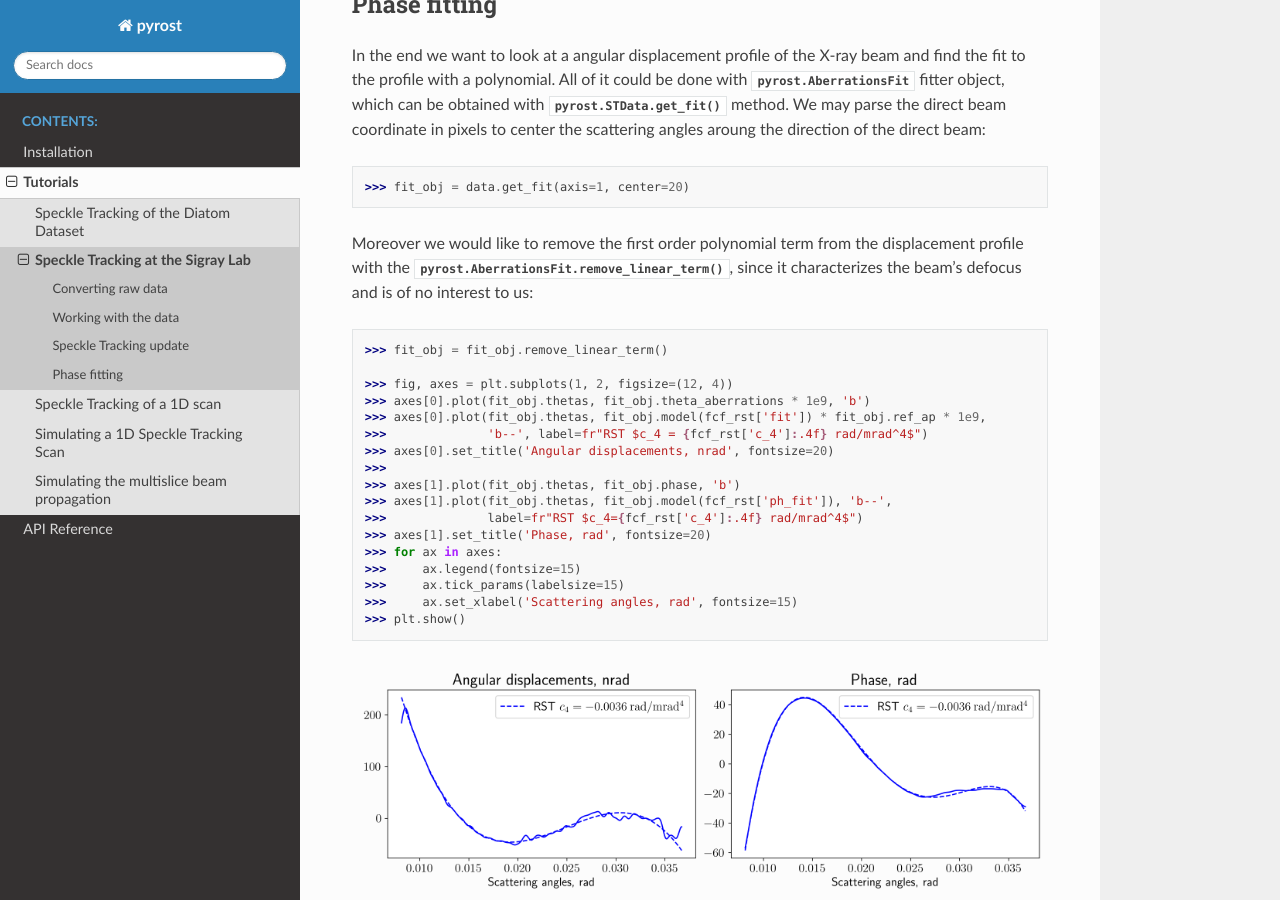
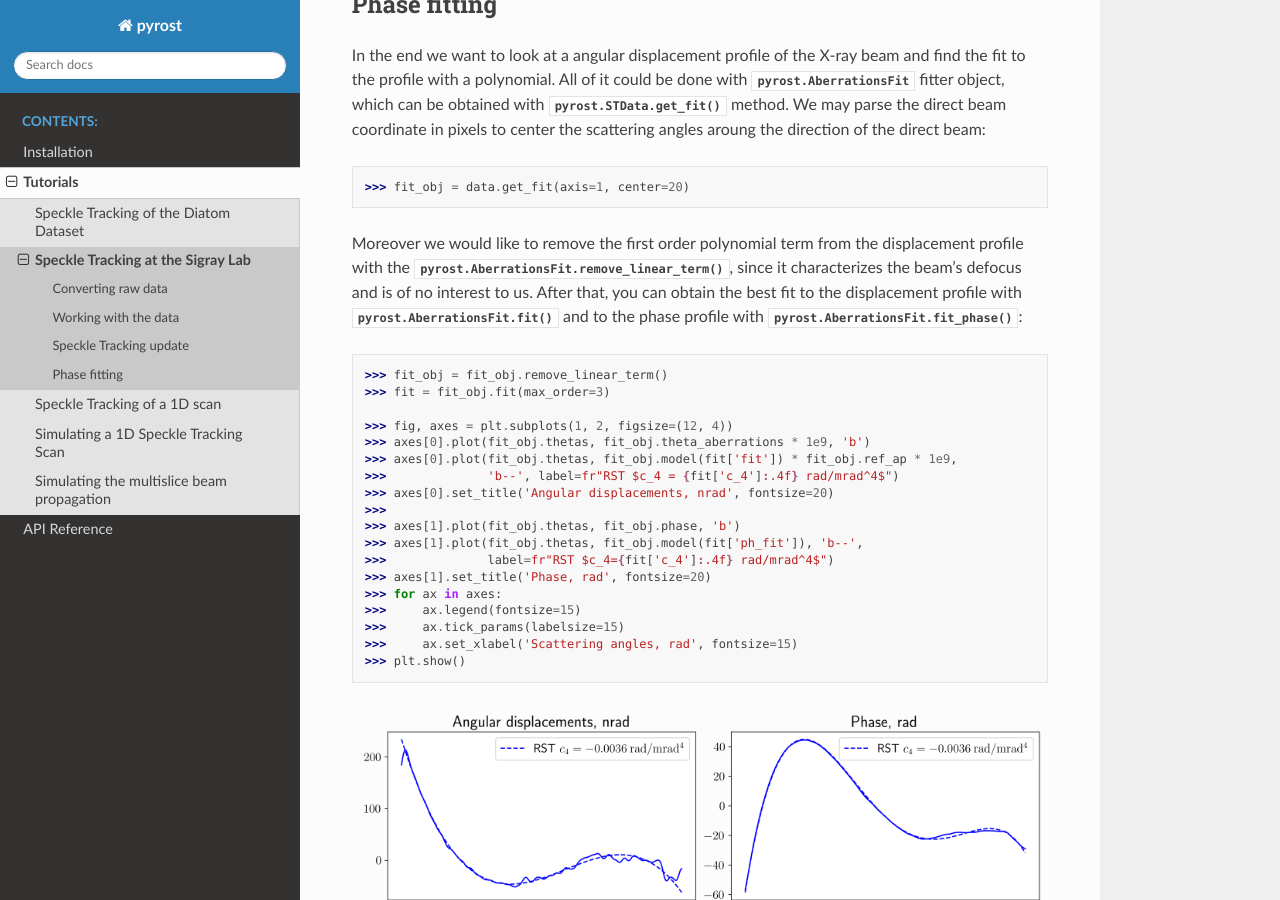
Before and after one commit to simply-nicky/pyrost, a Sphinx documentation site: the page built from docs/tutorials/sigray.rst, in a window 1280 px wide and 900 px high, scrolled down 2857 px. Built offline with Sphinx 7.4.7 and the Read the Docs theme 2.0.0, drawn with Linux system fonts in a browser that asks for light colours.

Commit message:
Sigray tutorial fixed

```diff
--- a/docs/tutorials/sigray.rst
+++ b/docs/tutorials/sigray.rst
@@ -121,21 +121,24 @@ in pixels to center the scattering angles aroung the direction of the direct bea
 
 Moreover we would like to remove the first order polynomial term from the displacement
 profile with the :func:`pyrost.AberrationsFit.remove_linear_term`, since it
-characterizes the beam's defocus and is of no interest to us:
+characterizes the beam's defocus and is of no interest to us. After that, you
+can obtain the best fit to the displacement profile with :func:`pyrost.AberrationsFit.fit`
+and to the phase profile with :func:`pyrost.AberrationsFit.fit_phase`:
 
 .. doctest::
 
     >>> fit_obj = fit_obj.remove_linear_term()
+    >>> fit = fit_obj.fit(max_order=3)
 
     >>> fig, axes = plt.subplots(1, 2, figsize=(12, 4)) # doctest: +SKIP
     >>> axes[0].plot(fit_obj.thetas, fit_obj.theta_aberrations * 1e9, 'b') # doctest: +SKIP
-    >>> axes[0].plot(fit_obj.thetas, fit_obj.model(fcf_rst['fit']) * fit_obj.ref_ap * 1e9, # doctest: +SKIP
-    >>>              'b--', label=fr"RST $c_4 = {fcf_rst['c_4']:.4f} rad/mrad^4$") # doctest: +SKIP
+    >>> axes[0].plot(fit_obj.thetas, fit_obj.model(fit['fit']) * fit_obj.ref_ap * 1e9, # doctest: +SKIP
+    >>>              'b--', label=fr"RST $c_4 = {fit['c_4']:.4f} rad/mrad^4$") # doctest: +SKIP
     >>> axes[0].set_title('Angular displacements, nrad', fontsize=20) # doctest: +SKIP
     >>>  # doctest: +SKIP
     >>> axes[1].plot(fit_obj.thetas, fit_obj.phase, 'b') # doctest: +SKIP
-    >>> axes[1].plot(fit_obj.thetas, fit_obj.model(fcf_rst['ph_fit']), 'b--', # doctest: +SKIP
-    >>>              label=fr"RST $c_4={fcf_rst['c_4']:.4f} rad/mrad^4$") # doctest: +SKIP
+    >>> axes[1].plot(fit_obj.thetas, fit_obj.model(fit['ph_fit']), 'b--', # doctest: +SKIP
+    >>>              label=fr"RST $c_4={fit['c_4']:.4f} rad/mrad^4$") # doctest: +SKIP
     >>> axes[1].set_title('Phase, rad', fontsize=20) # doctest: +SKIP
     >>> for ax in axes: # doctest: +SKIP
     >>>     ax.legend(fontsize=15) # doctest: +SKIP
```
